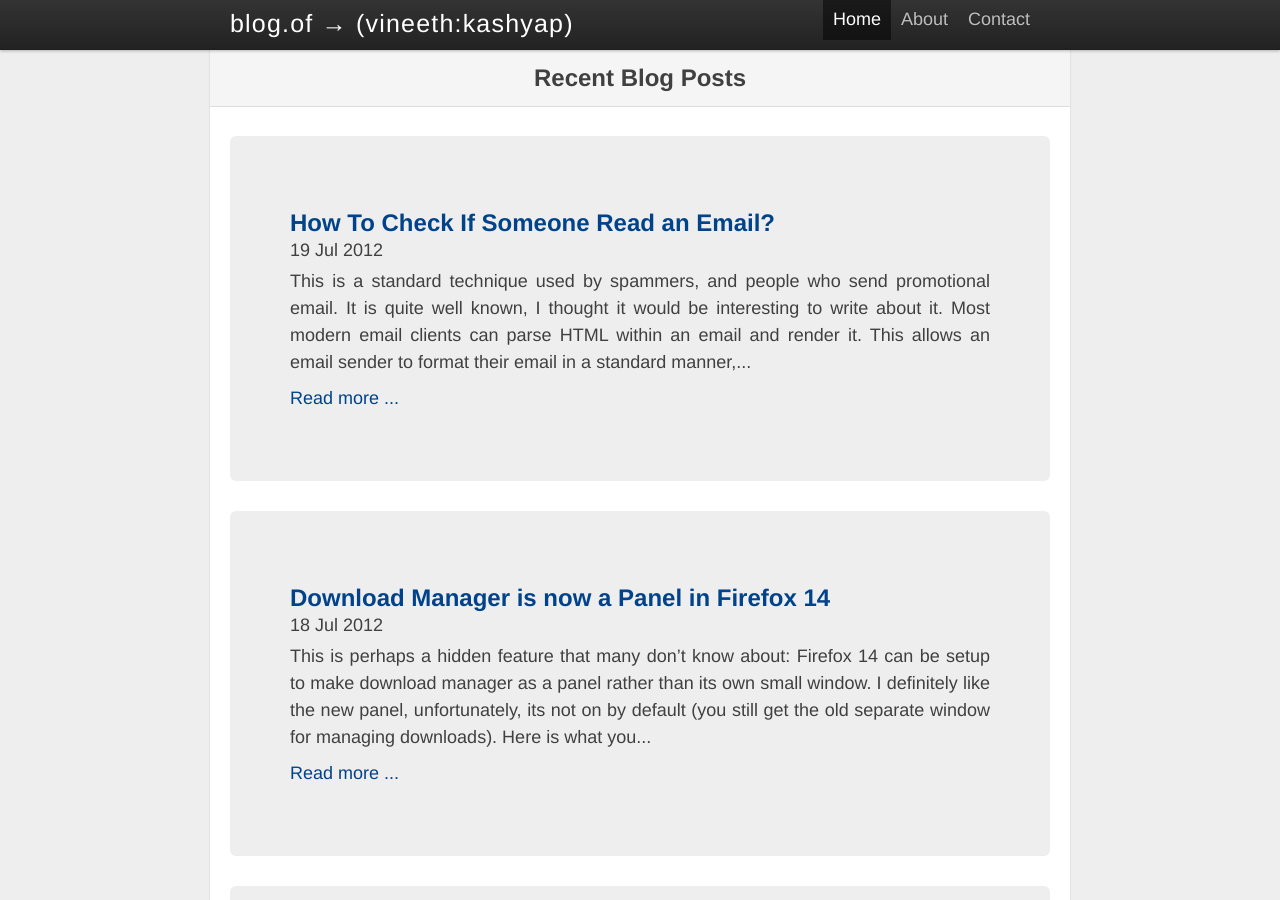
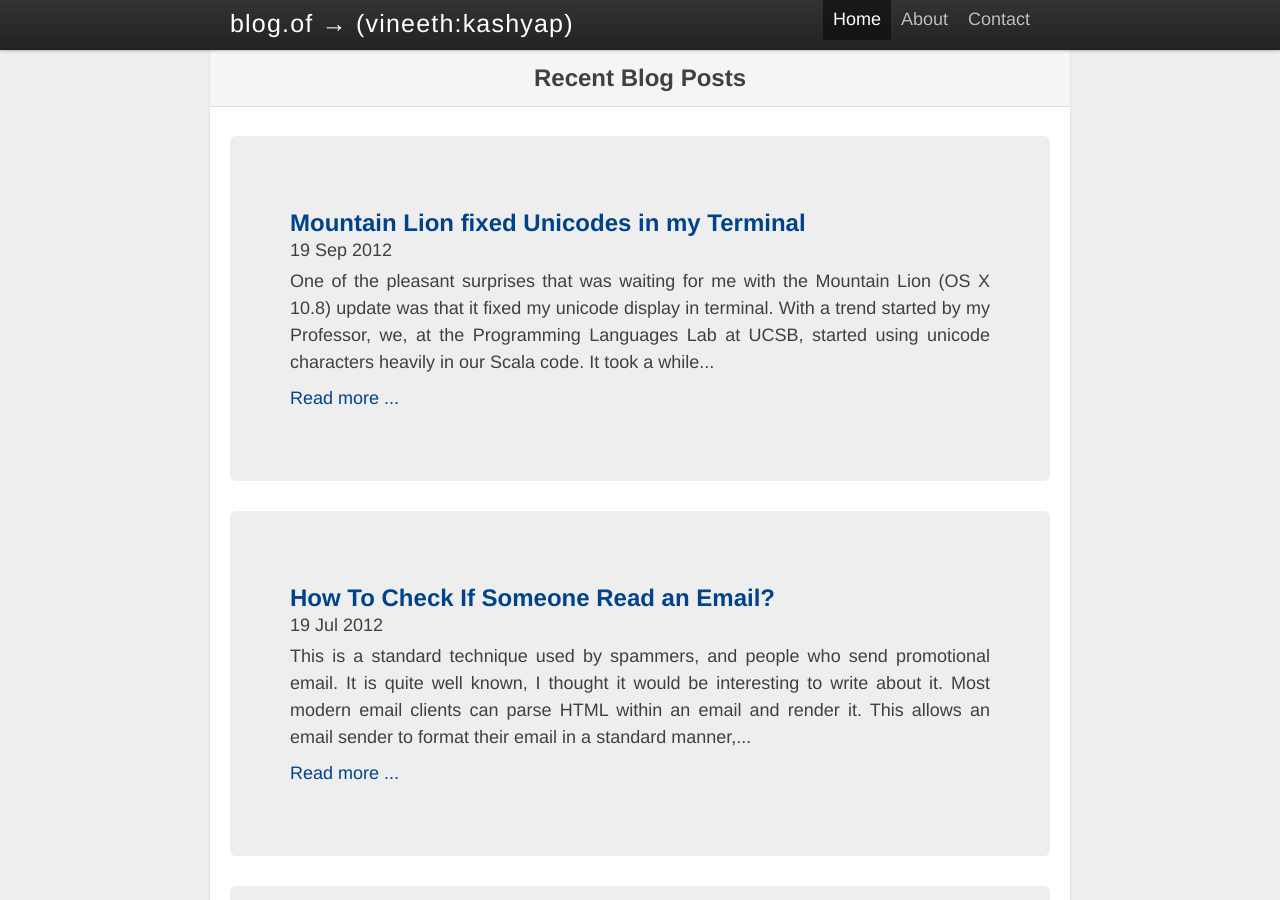
Before and after one commit to vineethk/vineethk.github.com, a Jekyll site: the page built from index.html, in a window 1280 px wide and 900 px high. Built offline with Jekyll 4.4.1, drawn with Linux system fonts in a browser that asks for light colours; Markdown is read by kramdown in place of the engine named in the settings.

Commit message:
New post.

```diff
--- a/_layouts/default.html
+++ b/_layouts/default.html
@@ -13,6 +13,7 @@
 
     <!-- Le styles -->
     <link rel="stylesheet" href="/stylesheets/bootstrap.css">
+    <link rel="stylesheet" href="/stylesheets/pygments.css">
     <style type="text/css">
             /* Override some defaults */
         html, body {
--- /dev/null
+++ b/_posts/2012-09-19-mountain-lion.md
@@ -0,0 +1,17 @@
+---
+layout: template
+title: Mountain Lion fixed Unicodes in my Terminal
+comments: true
+---
+
+One of the pleasant surprises that was waiting for me with the Mountain Lion (OS X 10.8) update was that it fixed my unicode display in terminal.
+With a trend started by my [Professor](http://www.cs.ucsb.edu/~benh/), we, at the Programming Languages Lab at UCSB, started using unicode characters heavily in our Scala code.
+It took a while to get used to: essentially, setting up key bindings in my editors.
+I use [Sublime Text 2](http://www.sublimetext.com/2) which has the `snippets` feature that allows me to easily configure entering unicode characters I want.
+I also use [IntelliJ Idea 11](http://www.jetbrains.com/idea/) with a Scala plugin, and use the `Live Templates` to make it easy to type in unicode.
+Once these were setup, I could write seemingly beautiful code with ρ, σ, κ, ζ, τ, ⊤, ⊥, ⇒ and so on.
+
+One major issue that remained was the [iTerm 2](http://www.iterm2.com/#/section/home) not being to display unicode characters.
+So when there was compiler error or a debug message printed that involved unicode characters, I got a lame `?` instead.
+I mucked around the internet to fix it, but could not find an easy solution.
+I tried living with it for a while, and voila!, after my upgrade to Mountain Lion, this seems to have been fixed!
```
